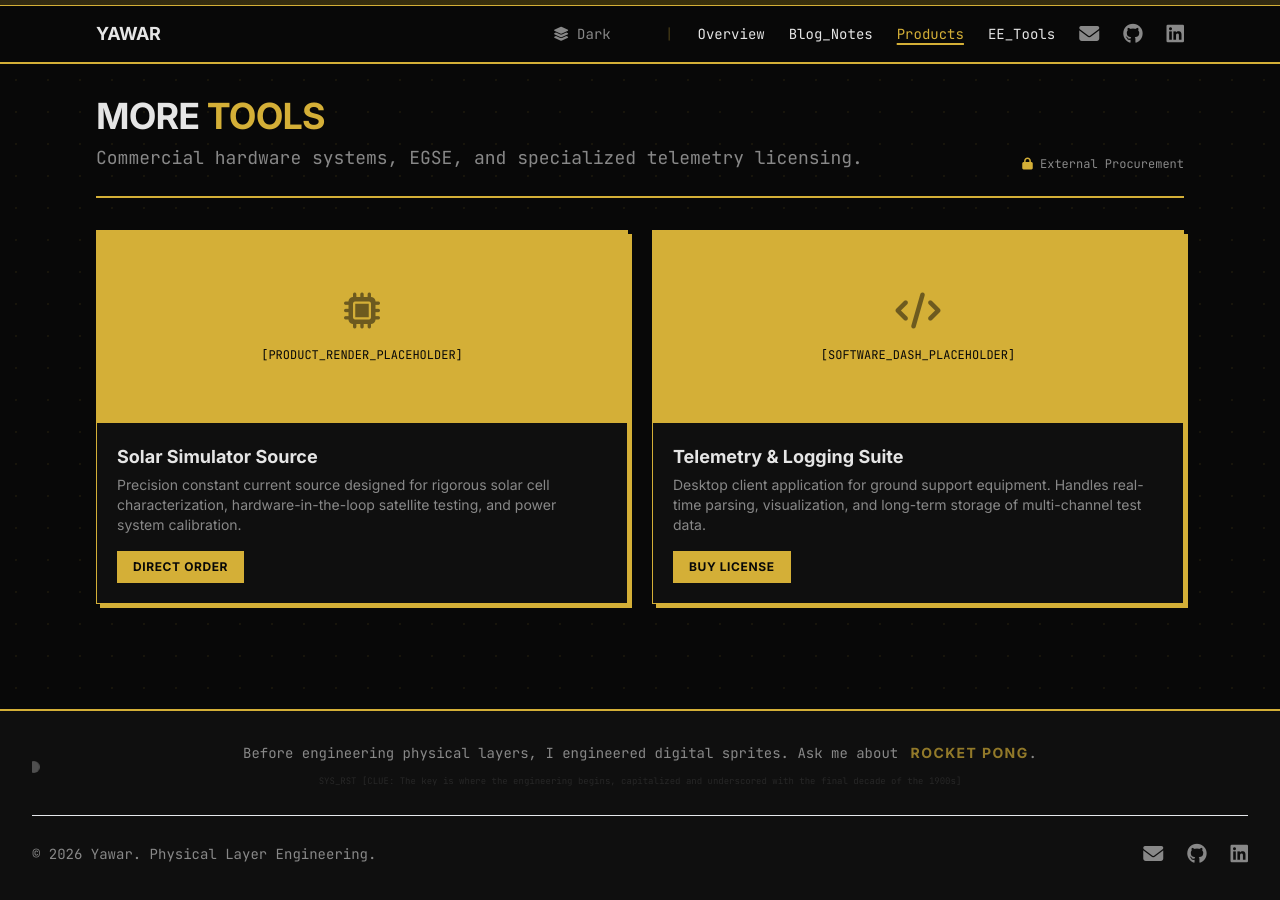
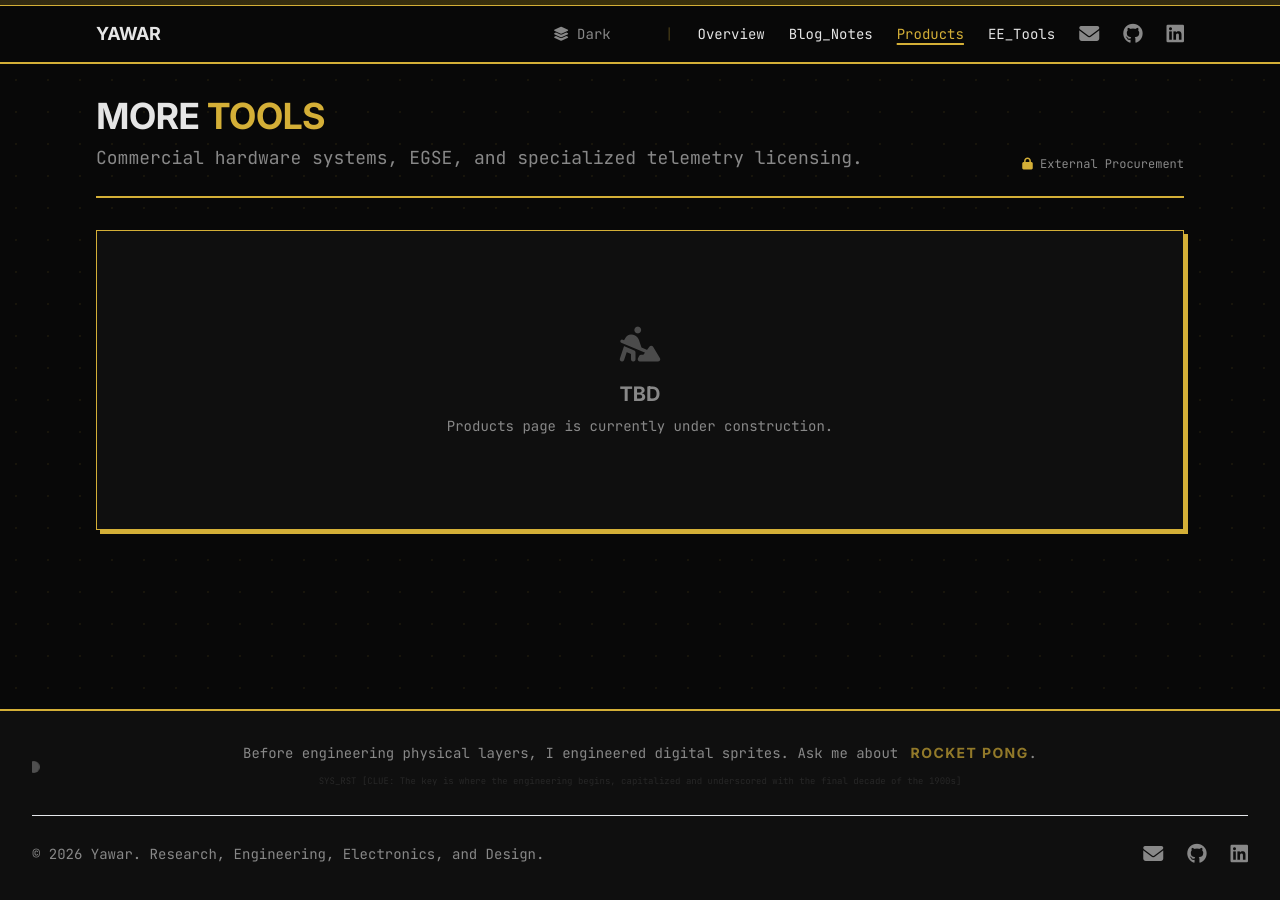
Before and after one commit to wayri/wayri.github.io, a Jekyll site: the page built from products.html, in a window 1280 px wide. Built offline with Jekyll 4.4.1, drawn with Linux system fonts in a browser that asks for light colours; nearby versions of some CDN libraries.

Commit message:
UI updates: blank products tab, fix blog return button, update footer copyright, hide advisor description

```diff
--- a/_layouts/default.html
+++ b/_layouts/default.html
@@ -143,7 +143,7 @@
 
             <div class="flex flex-col md:flex-row justify-between items-center gap-4">
                 <div class="font-mono text-sm text-themeMuted">
-                    &copy; <span id="year"></span> Yawar. Physical Layer Engineering.
+                    &copy; <span id="year"></span> Yawar. Research, Engineering, Electronics, and Design.
                 </div>
                 <div class="flex space-x-6">
                     <a href="about:blank" class="text-themeMuted hover:text-themeAccent transition-colors">
--- a/_layouts/post.html
+++ b/_layouts/post.html
@@ -27,6 +27,6 @@ layout: default
     </div>
 
     <footer class="mt-12 pt-6 border-t border-themeBorder text-center font-mono text-sm text-themeMuted">
-        <a href="{{ '/blog.html' | relative_url }}" class="hover:text-themeAccent transition-colors"><i class="fa-solid fa-arrow-left"></i> Return to Logs</a>
+        <a href="{{ '/blog/' | relative_url }}" class="hover:text-themeAccent transition-colors"><i class="fa-solid fa-arrow-left"></i> Return to Logs</a>
     </footer>
 </article>
--- a/index.html
+++ b/index.html
@@ -197,7 +197,7 @@ title: Yawar | Engineering the Physical Layer
                         <h3 class="text-xl font-bold text-themeText">Technical Advisor</h3>
                     </div>
                     <div class="font-mono text-sm text-themeMuted mb-3 font-semibold">Kashmir University TIDE center for Entrepreneurship</div>
-                    <p class="text-themeText text-sm">
+                    <p class="text-themeText text-sm hidden">
                         Providing strategic technical architecture guidance to emerging hardware startups. Mentoring engineering founders on prototyping-to-production pipelines, component supply chain constraints, and embedded systems integration.
                     </p>
                 </div>
--- a/products.html
+++ b/products.html
@@ -14,32 +14,10 @@ permalink: /products/
     </div>
 </div>
 
-<div class="grid grid-cols-1 md:grid-cols-2 gap-6">
-    <div class="doc-container flex flex-col hover:border-themeAccent transition-colors">
-        <div class="img-preview h-48 w-full bg-themeBorder text-themeBg font-mono text-xs flex flex-col gap-2">
-            <i class="fa-solid fa-microchip text-4xl mb-2 opacity-50"></i>
-            <span>[PRODUCT_RENDER_PLACEHOLDER]</span>
-        </div>
-        <div class="p-5 flex flex-col flex-grow">
-            <h3 class="font-bold text-themeText mb-1 text-lg">Solar Simulator Source</h3>
-            <p class="text-sm text-themeMuted mb-4 flex-grow">Precision constant current source designed for rigorous solar cell characterization, hardware-in-the-loop satellite testing, and power system calibration.</p>
-            <div class="flex gap-3 mt-auto">
-                <a href="#" onclick="alert('Redirecting to dedicated product site (Pending Deployment)'); return false;" class="bg-themeAccent text-themeBg px-4 py-2 text-xs font-bold hover:opacity-90 uppercase tracking-wider">Direct Order</a>
-            </div>
-        </div>
-    </div>
-
-    <div class="doc-container flex flex-col hover:border-themeAccent transition-colors">
-        <div class="img-preview h-48 w-full bg-themeBorder text-themeBg font-mono text-xs flex flex-col gap-2">
-            <i class="fa-solid fa-code text-4xl mb-2 opacity-50"></i>
-            <span>[SOFTWARE_DASH_PLACEHOLDER]</span>
-        </div>
-        <div class="p-5 flex flex-col flex-grow">
-            <h3 class="font-bold text-themeText mb-1 text-lg">Telemetry & Logging Suite</h3>
-            <p class="text-sm text-themeMuted mb-4 flex-grow">Desktop client application for ground support equipment. Handles real-time parsing, visualization, and long-term storage of multi-channel test data.</p>
-            <div class="flex gap-3 mt-auto">
-                <a href="#" onclick="alert('Redirecting to dedicated software licensing site (Pending Deployment)'); return false;" class="bg-themeBorder text-themeBg px-4 py-2 text-xs font-bold hover:bg-themeAccent uppercase tracking-wider transition-colors">Buy License</a>
-            </div>
-        </div>
+<div class="grid grid-cols-1">
+    <div class="doc-container p-10 flex flex-col items-center justify-center text-center text-themeMuted min-h-[300px]">
+        <i class="fa-solid fa-person-digging text-4xl mb-4 opacity-50"></i>
+        <h3 class="font-bold text-xl mb-2">TBD</h3>
+        <p class="font-mono text-sm">Products page is currently under construction.</p>
     </div>
 </div>
```
